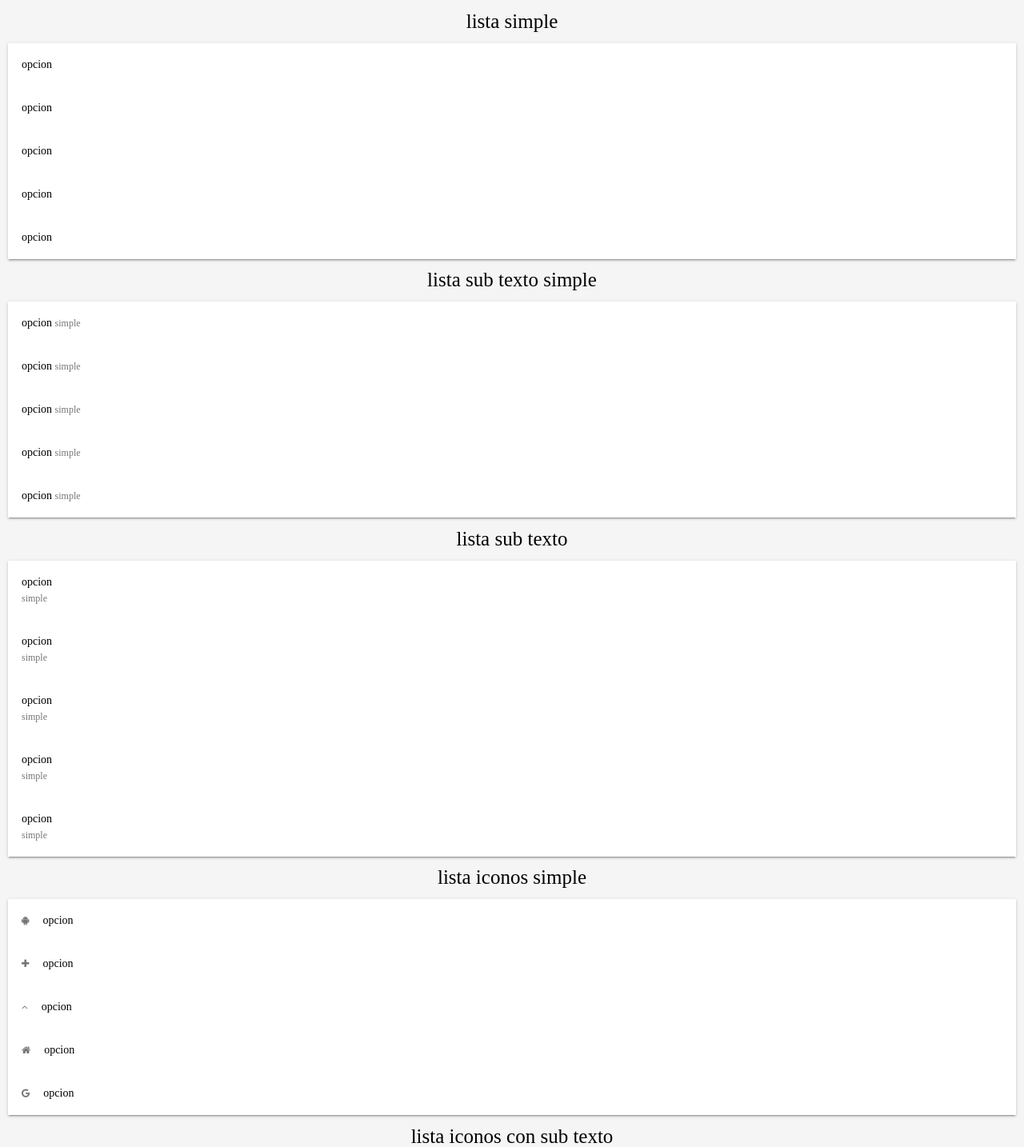
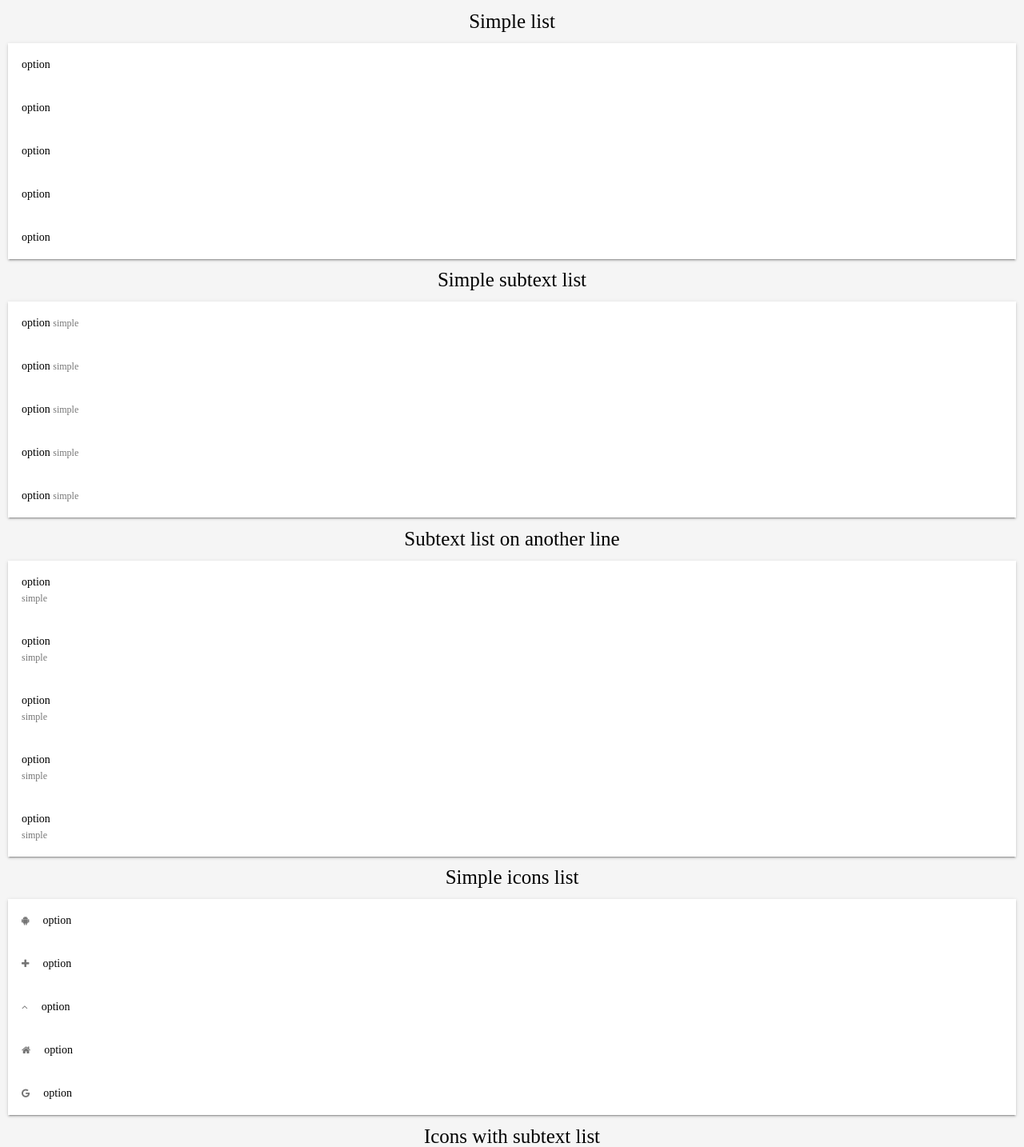
Before and after one commit to Nebularco/mdl-list, a plain HTML site: page app/index.html in a window 1280 px wide. Shown: the top 1434 px of the page at 80% size. Drawn offline with Linux system fonts and the light colour scheme.

Commit message:
English version

```diff
--- a/app/index.html
+++ b/app/index.html
@@ -8,113 +8,113 @@
 	<link href="http://maxcdn.bootstrapcdn.com/font-awesome/4.2.0/css/font-awesome.min.css" rel="stylesheet">
 </head>
 <body>
-	<h1 class="title"> lista simple </h1>
+	<h1 class="title"> Simple list </h1>
 	<div class="list__cotainer">
 		<div class="list papper">
 			<div class="list list__item_hover">
-				<div class="list list__item">opcion</div>
+				<div class="list list__item"> option</div>
 			</div>
 			<div class="list list__item_hover">
-				<div class="list list__item">opcion</div>
+				<div class="list list__item"> option</div>
 			</div>
 			<div class="list list__item_hover">
-				<div class="list list__item">opcion</div>
+				<div class="list list__item"> option</div>
 			</div>
 			<div class="list list__item_hover">
-				<div class="list list__item">opcion</div>
+				<div class="list list__item"> option</div>
 			</div>
 			<div class="list list__item_hover">
-				<div class="list list__item">opcion</div>
+				<div class="list list__item"> option</div>
 			</div>
 		</div>
 	</div>
-	<h1 class="title"> lista sub texto simple </h1>
+	<h1 class="title"> Simple subtext list </h1>
 	<div class="list__cotainer">
 		<div class="list papper">
 			<div class="list list__item_hover">
-				<div class="list list__item">opcion <small class="list__small">simple</small> </div>
+				<div class="list list__item"> option <small class="list__small">simple</small> </div>
 			</div>
 			<div class="list list__item_hover">
-				<div class="list list__item">opcion <small class="list__small">simple</small> </div>
+				<div class="list list__item"> option <small class="list__small">simple</small> </div>
 			</div>
 			<div class="list list__item_hover">
-				<div class="list list__item">opcion <small class="list__small">simple</small> </div>
+				<div class="list list__item"> option <small class="list__small">simple</small> </div>
 			</div>
 			<div class="list list__item_hover">
-				<div class="list list__item">opcion <small class="list__small">simple</small> </div>
+				<div class="list list__item"> option <small class="list__small">simple</small> </div>
 			</div>
 			<div class="list list__item_hover">
-				<div class="list list__item">opcion <small class="list__small">simple</small> </div>
+				<div class="list list__item"> option <small class="list__small">simple</small> </div>
 			</div>
 		</div>
 	</div>
-	<h1 class="title"> lista sub texto </h1>
+	<h1 class="title"> Subtext list on another line </h1>
 	<div class="list__cotainer">
 		<div class="list papper">
 			<div class="list list__item_hover">
-				<div class="list list__item">opcion <small class="list__sub_item">simple</small> </div>
+				<div class="list list__item"> option <small class="list__sub_item">simple</small> </div>
 			</div>
 			<div class="list list__item_hover">
-				<div class="list list__item">opcion <small class="list__sub_item">simple</small> </div>
+				<div class="list list__item"> option <small class="list__sub_item">simple</small> </div>
 			</div>
 			<div class="list list__item_hover">
-				<div class="list list__item">opcion <small class="list__sub_item">simple</small> </div>
+				<div class="list list__item"> option <small class="list__sub_item">simple</small> </div>
 			</div>
 			<div class="list list__item_hover">
-				<div class="list list__item">opcion <small class="list__sub_item">simple</small> </div>
+				<div class="list list__item"> option <small class="list__sub_item">simple</small> </div>
 			</div>
 			<div class="list list__item_hover">
-				<div class="list list__item">opcion <small class="list__sub_item">simple</small> </div>
+				<div class="list list__item"> option <small class="list__sub_item">simple</small> </div>
 			</div>
 		</div>
 	</div>
-	<h1 class="title"> lista iconos simple </h1>
+	<h1 class="title"> Simple icons list </h1>
 	<div class="list__cotainer">
 		<div class="list papper">
 			<div class="list list__item_hover">
 				<div class="list__item_icon"><i class="fa fa-android"></i></div>
-				<div class="list list__item">opcion</div>
+				<div class="list list__item"> option </div>
 			</div>
 			<div class="list list__item_hover">
 				<div class="list__item_icon"><i class="fa fa-plus"></i></div>
-				<div class="list list__item">opcion</div>
+				<div class="list list__item"> option </div>
 			</div>
 			<div class="list list__item_hover">
 				<div class="list__item_icon"><i class="fa fa-angle-up"></i></div>
-				<div class="list list__item">opcion</div>
+				<div class="list list__item"> option </div>
 			</div>
 			<div class="list list__item_hover">
 				<div class="list__item_icon"><i class="fa fa-home"></i></div>
-				<div class="list list__item">opcion</div>
+				<div class="list list__item"> option </div>
 			</div>
 			<div class="list list__item_hover">
 				<div class="list__item_icon"><i class="fa fa-google"></i></div>
-				<div class="list list__item">opcion</div>
+				<div class="list list__item"> option </div>
 			</div>
 		</div>
 	</div>
-	<h1 class="title"> lista iconos con sub texto </h1>
+	<h1 class="title"> Icons with subtext list </h1>
 	<div class="list__cotainer">
 		<div class="list papper">
 			<div class="list list__item_hover">
 				<div class="list__item_icon"><i class="fa fa-android"></i></div>
-				<div class="list list__item">opcion <small class="list__sub_item">simple</small> </div>
+				<div class="list list__item"> option <small class="list__sub_item">simple</small> </div>
 			</div>
 			<div class="list list__item_hover">
 				<div class="list__item_icon"><i class="fa fa-plus"></i></div>
-				<div class="list list__item">opcion <small class="list__sub_item">simple</small> </div>
+				<div class="list list__item"> option <small class="list__sub_item">simple</small> </div>
 			</div>
 			<div class="list list__item_hover">
 				<div class="list__item_icon"><i class="fa fa-angle-up"></i></div>
-				<div class="list list__item">opcion <small class="list__sub_item">simple</small> </div>
+				<div class="list list__item"> option <small class="list__sub_item">simple</small> </div>
 			</div>
 			<div class="list list__item_hover">
 				<div class="list__item_icon"><i class="fa fa-home"></i></div>
-				<div class="list list__item">opcion <small class="list__sub_item">simple</small> </div>
+				<div class="list list__item"> option <small class="list__sub_item">simple</small> </div>
 			</div>
 			<div class="list list__item_hover">
 				<div class="list__item_icon"><i class="fa fa-google"></i></div>
-				<div class="list list__item">opcion <small class="list__sub_item">simple</small> </div>
+				<div class="list list__item"> option <small class="list__sub_item">simple</small> </div>
 			</div>
 		</div>
 	</div>
```
Also changed, not shown: app/css/md-list.css (+9 -9 lines).
